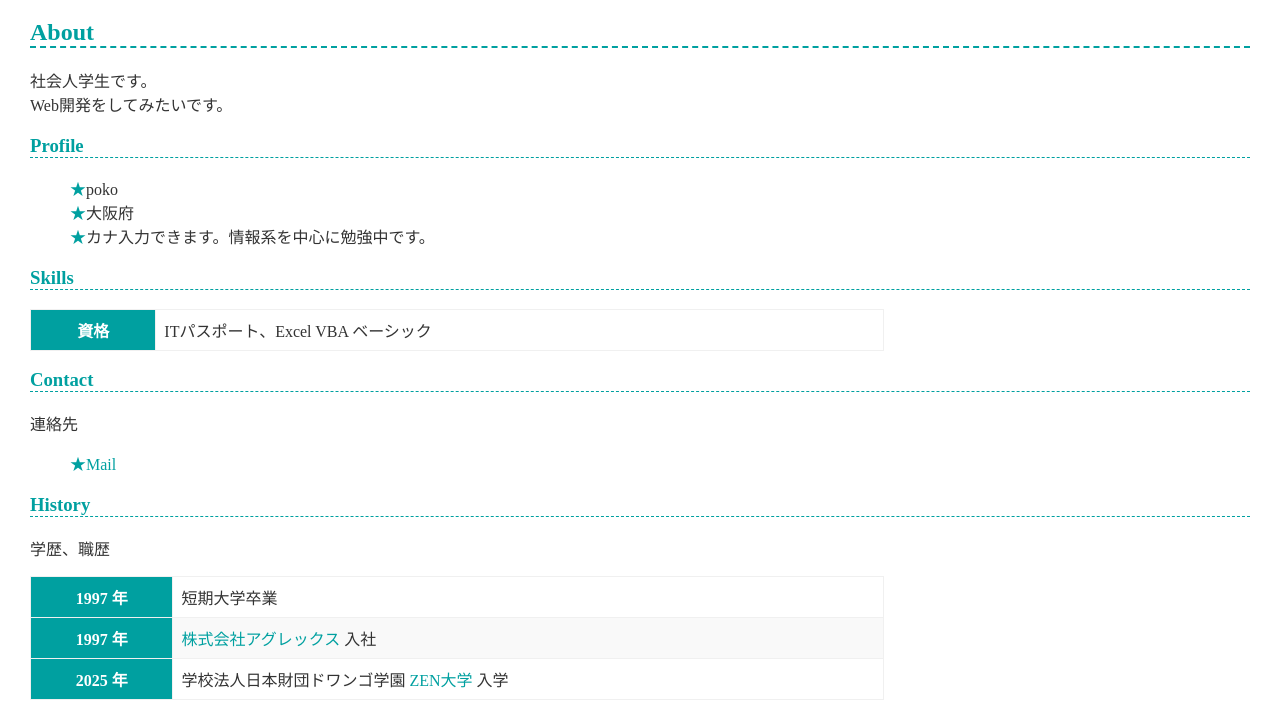
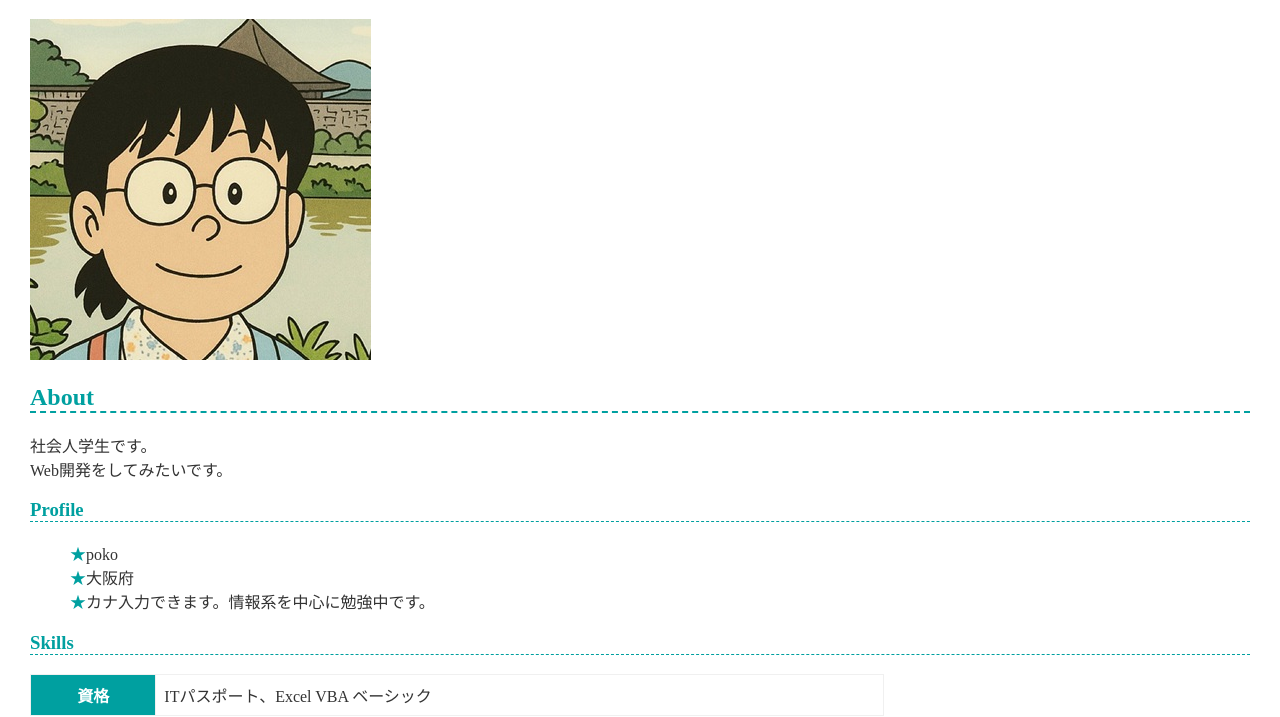
Before and after one commit to 251zs04086-sys/251zs04086-sys.github.io, a plain HTML site: page index.html in a window 1280 px wide. Shown: the part 94-811 px from the top of the page. Drawn offline with Linux system fonts and the light colour scheme.

Commit message:
画像の追加

```diff
--- a/index.html
+++ b/index.html
@@ -8,6 +8,7 @@
   </head>
   <body>
     <h1>poko</h1>
+    <img src="pokoの画像.jpg">
 
     <h2>About</h2>
     <p>
```
